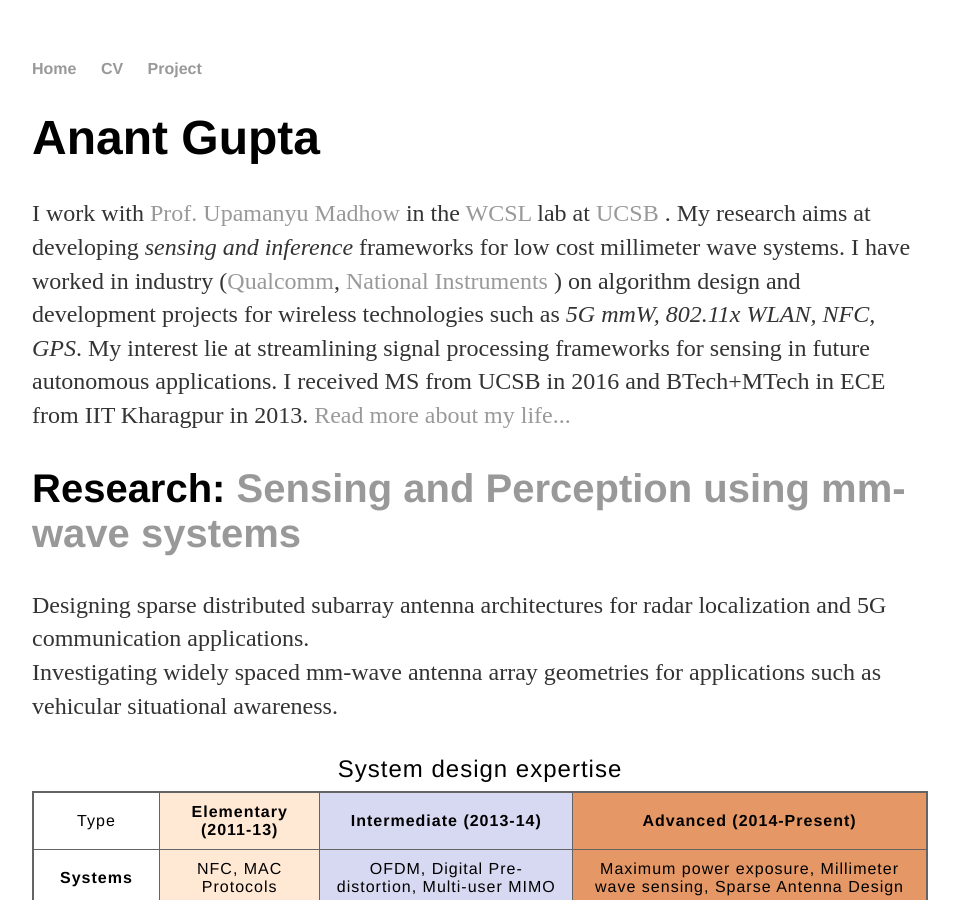
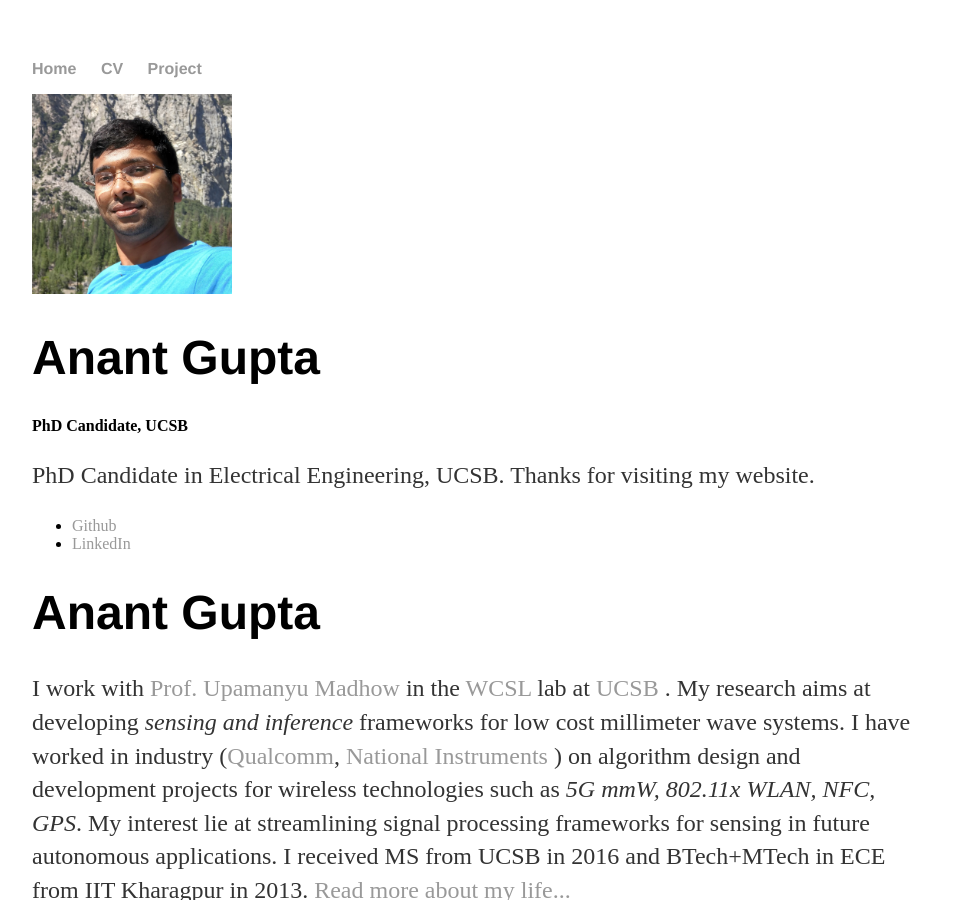
Before and after one commit to anantgupt/anantgupt.github.io, a Jekyll site: the page built from index.html, in a window 1280 px wide and 900 px high. Shown: the whole window, without its empty margins (160-1119 px from the left). Built offline with Jekyll 4.4.1, drawn with Linux system fonts in a browser that asks for light colours.

Commit message:
Update index.html

```diff
--- a/index.html
+++ b/index.html
@@ -2,6 +2,24 @@
 layout: default
 title: Anant Gupta, UCSB
 ---
+ <div class="wrapper">
+    <div class="left">
+      <img src="img/sequioa.jpg" width="200"/>
+      <h1>Anant Gupta</h1>
+      <h4>PhD Candidate, UCSB</h4>
+    </div>
+	 <div class="right">
+      <p class="bio">
+        PhD Candidate in Electrical Engineering, UCSB.
+        Thanks for visiting my website.
+      </p>
+      <ul class="social-links">
+        <li><a href="https://github.com/anantgupt">Github</a></li>
+        <li><a href="https://www.linkedin.com/in/anant-gupta-66411a15">LinkedIn</a></li>
+      </ul>
+    </div>
+	</div>
+
 <div class="blurb">
   <h1>Anant Gupta</h1>
   <p>I work with <a href="https://wcsl.ece.ucsb.edu/people/upamanyu-madhow"target="_blank"> Prof. Upamanyu Madhow </a> in the <a href="https://wcsl.ece.ucsb.edu/"target="_blank"> WCSL </a> lab at <a href = "https://www.ucsb.edu/"target="_blank"> UCSB </a>.
```
